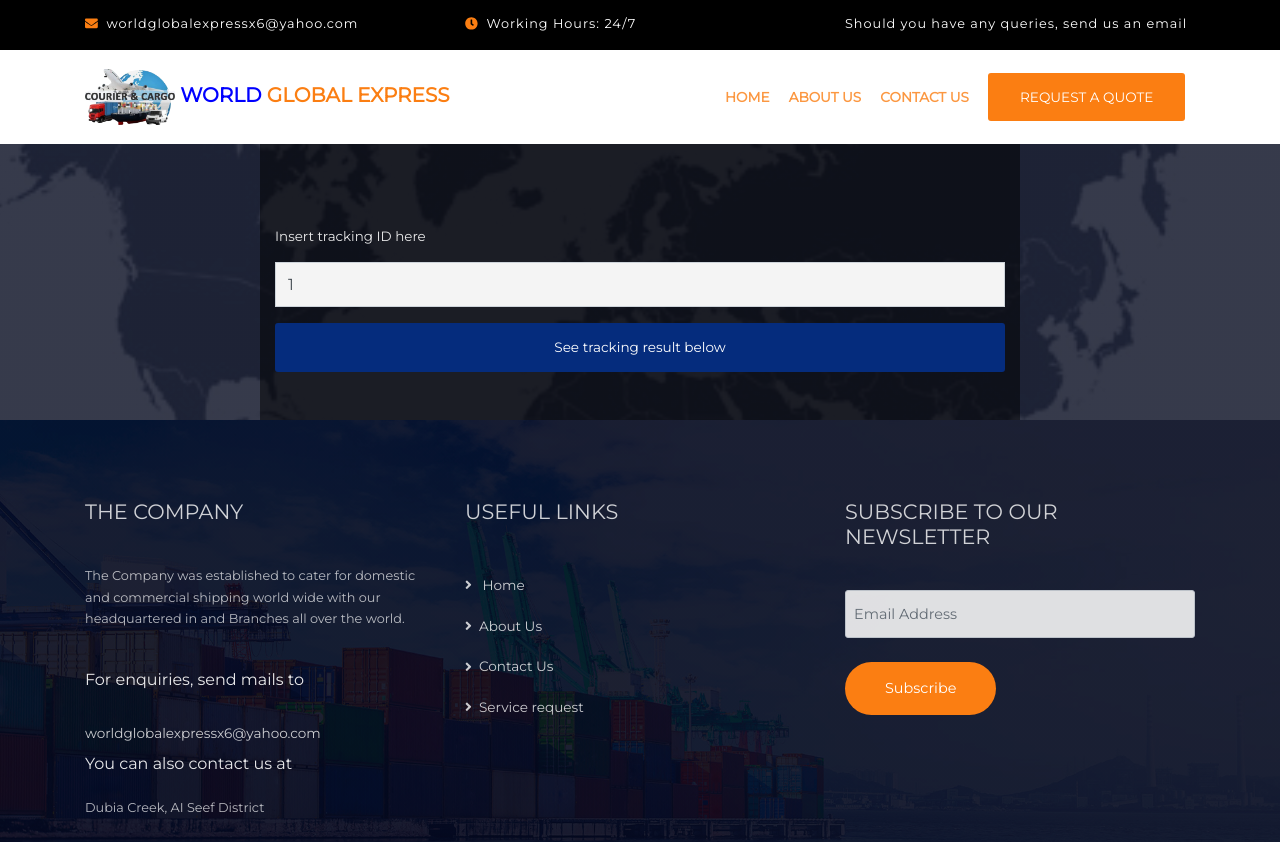
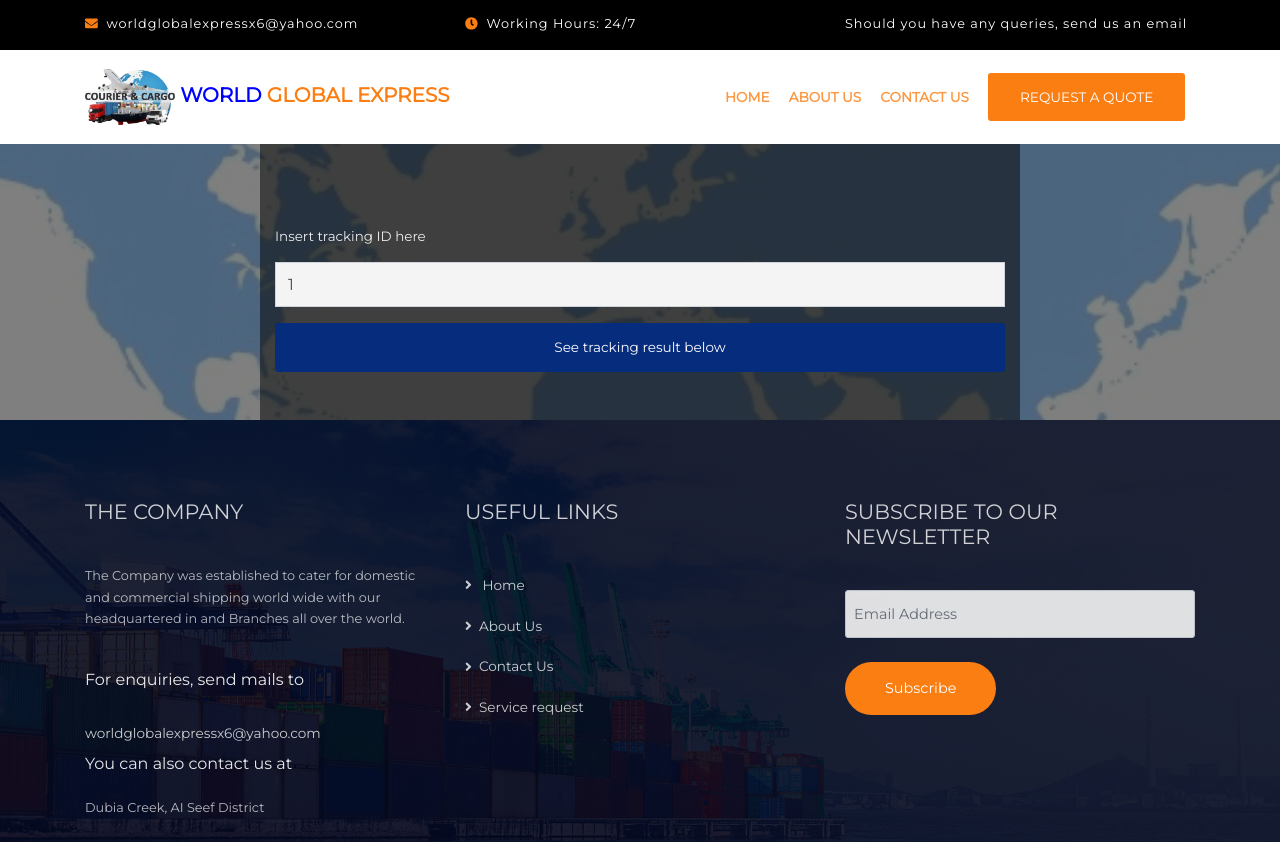
Before and after one commit to Achilles45/logisticssolutions, a Vue app: page /tracking/1 in a window 1280 px wide. Shown: the top 842 px of the page. Built offline with nearby package versions, Linux system fonts and the light colour scheme; no server answers; the database is empty.

Commit message:
Changed map image

```diff
--- a/src/views/Tracking.vue
+++ b/src/views/Tracking.vue
@@ -143,13 +143,13 @@ export default {
 
 <style lang="scss" scoped>
 .track {
-  background: linear-gradient(rgba(4, 9, 30, 0.8), rgba(4, 9, 30, 0.8)),
+  background: linear-gradient(rgba(0, 0, 0, 0.5), rgba(0, 0, 0, 0.5)),
     url("../assets/images/map.jpg");
   background-size: cover;
   background-position: center;
   background-attachment: fixed;
   .track__heading {
-    background: linear-gradient(rgba(4, 9, 30, 0.8), rgba(4, 9, 30, 0.9)),
+    background: linear-gradient(rgba(0, 0, 0, 0.8), rgba(0, 0, 0, 0.9)),
       url("../assets/images/map.jpg");
     background-size: cover;
     background-position: center;
```
Also changed, not shown: src/assets/images/map.jpg, src/assets/images/map.png.
